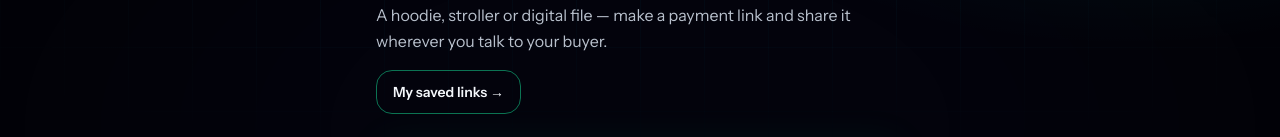
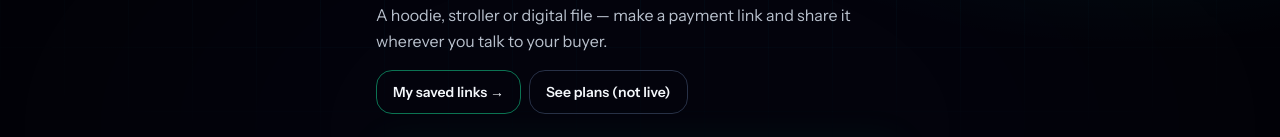
Before and after one commit to jonjys/curl-to-buy, a Next.js app: page /upload in a window 1280 px wide. Shown: the part 273-410 px from the top of the page. Built offline with nearby package versions, Linux system fonts and the light colour scheme; no server answers.

Commit message:
Make price-setting step and upcoming plan comparison discoverable

```diff
--- a/app/upload/copy.jsx
+++ b/app/upload/copy.jsx
@@ -11,7 +11,10 @@ export default function UploadCopy(props) {
       <p className="font-mono text-[10px] font-medium uppercase tracking-kicker text-pine">{t.live}</p>
       <h1 className="mt-2 font-display text-display font-black tracking-tight">{sv ? 'Vad vill du sälja?' : 'What would you like to sell?'}</h1>
       <p className="mt-3 max-w-xl text-base leading-relaxed text-ink-soft">{sv ? 'En hoodie, barnvagn eller digital fil – skapa en köplänk och dela den där du redan pratar med köparen.' : 'A hoodie, stroller or digital file — make a payment link and share it wherever you talk to your buyer.'}</p>
-      <a href="/links" className="mt-4 inline-flex min-h-11 items-center rounded-lg border border-pine/50 px-4 text-sm font-semibold text-pine no-underline">{sv ? 'Mina sparade länkar →' : 'My saved links →'}</a>
+      <nav className="mt-4 flex flex-wrap gap-2 text-sm font-semibold" aria-label={sv ? 'Säljverktyg' : 'Seller tools'}>
+        <a href="/links" className="inline-flex min-h-11 items-center rounded-lg border border-pine/50 px-4 text-pine no-underline">{sv ? 'Mina sparade länkar →' : 'My saved links →'}</a>
+        <a href="/plans" className="inline-flex min-h-11 items-center rounded-lg border border-line px-4 text-ink no-underline">{sv ? 'Se abonnemang (ej aktiva)' : 'See plans (not live)'}</a>
+      </nav>
       <div className="nl-card mt-6 rounded-2xl p-5 sm:p-7">
         <SellMode {...props} />
       </div>
```
